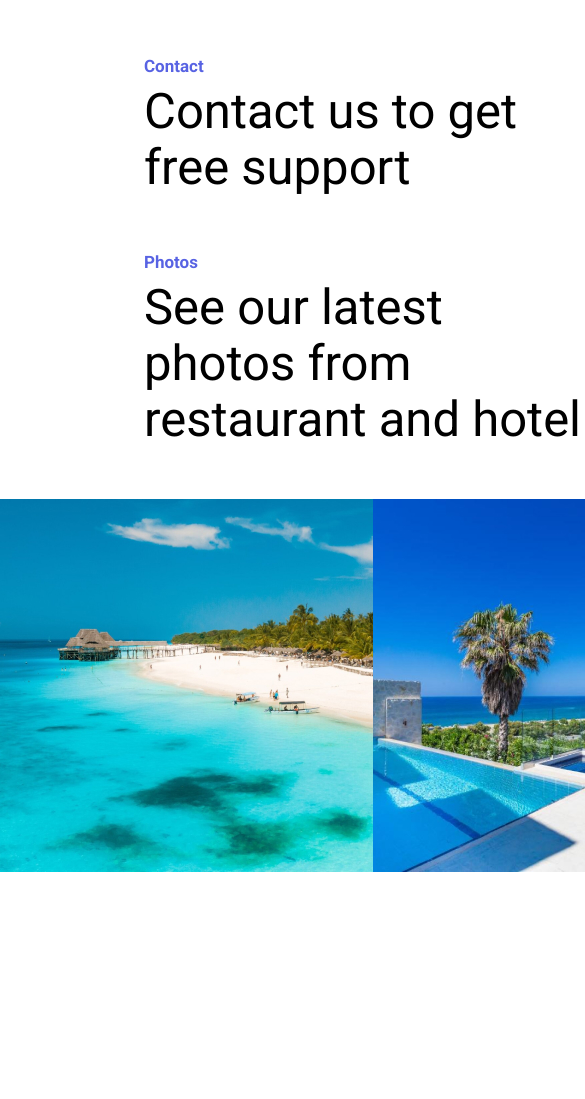
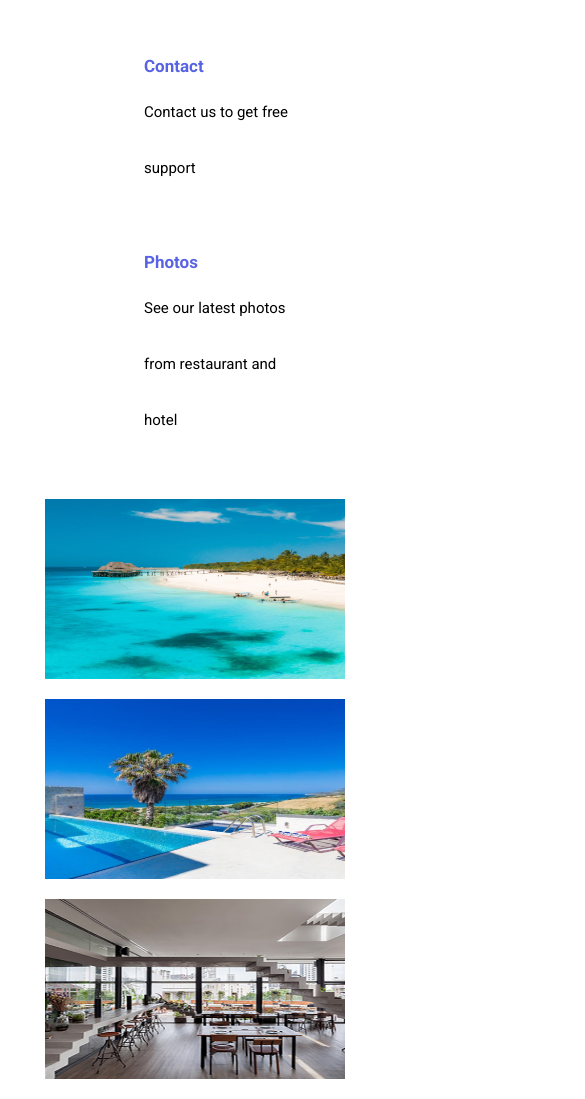
Before and after one commit to Nini-Absandze/Nini-Absandze-assignment-9, a plain HTML site: page index.html in a window 390 px wide. Shown: the top 1099 px of the page, 585 px wide, since content can reach past the window. Before the commit the page ends 872 px from the top, so only its background shows below. Drawn offline with Linux system fonts and the light colour scheme.

Commit message:
responsive
made the photos section adaptable to different resolutions

```diff
--- a/styles/media.css
+++ b/styles/media.css
@@ -0,0 +1,90 @@
+@media only screen and (max-width: 1150px) {
+    .photos {
+        flex-direction: column;
+        justify-content: center;
+        align-items: center;
+
+    }
+
+    .photos img{
+        width: 750px;
+        height: 500px;
+        margin-bottom: 20px;
+        background-size: cover;
+        background-position: center;
+    }
+
+    h1 {
+        font-size: 35px;
+        width: 300px;
+    }
+  }
+
+
+
+  @media only screen and (max-width: 795px) {
+    .photos {
+        flex-direction: column;
+        justify-content: center;
+        align-items: center;
+
+    }
+
+    .photos img{
+        width: 500px;
+        height: 350px;
+        margin-bottom: 20px;
+        background-size: cover;
+        background-position: center;
+    }
+
+    h1 {
+        font-size: 25px;
+        width: 250px;
+    }
+  }
+
+
+  @media only screen and (max-width: 550px) {
+    .photos {
+        flex-direction: column;
+        justify-content: center;
+        align-items: center;
+
+    }
+
+    .photos img{
+        width: 400px;
+        height: 250px;
+        margin-bottom: 20px;
+        background-size: cover;
+        background-position: center;
+    }
+
+    h1 {
+        font-size: 20px;
+        width: 200px;
+    }
+  }
+
+  @media only screen and (max-width: 400px) {
+    .photos {
+        flex-direction: column;
+        justify-content: center;
+        align-items: center;
+
+    }
+
+    .photos img{
+        width: 300px;
+        height: 180px;
+        margin-bottom: 20px;
+        background-size: cover;
+        background-position: center;
+    }
+
+    h1 {
+        font-size: 15px;
+        width: 150px;
+    }
+  }
--- a/styles/styles.css
+++ b/styles/styles.css
@@ -33,7 +33,7 @@ h1 {
 
 .conatiner2{
     max-width: 1280px;
-    width: 100%;
+    width: 90%;
     margin: 0 auto;
 }
 
```
